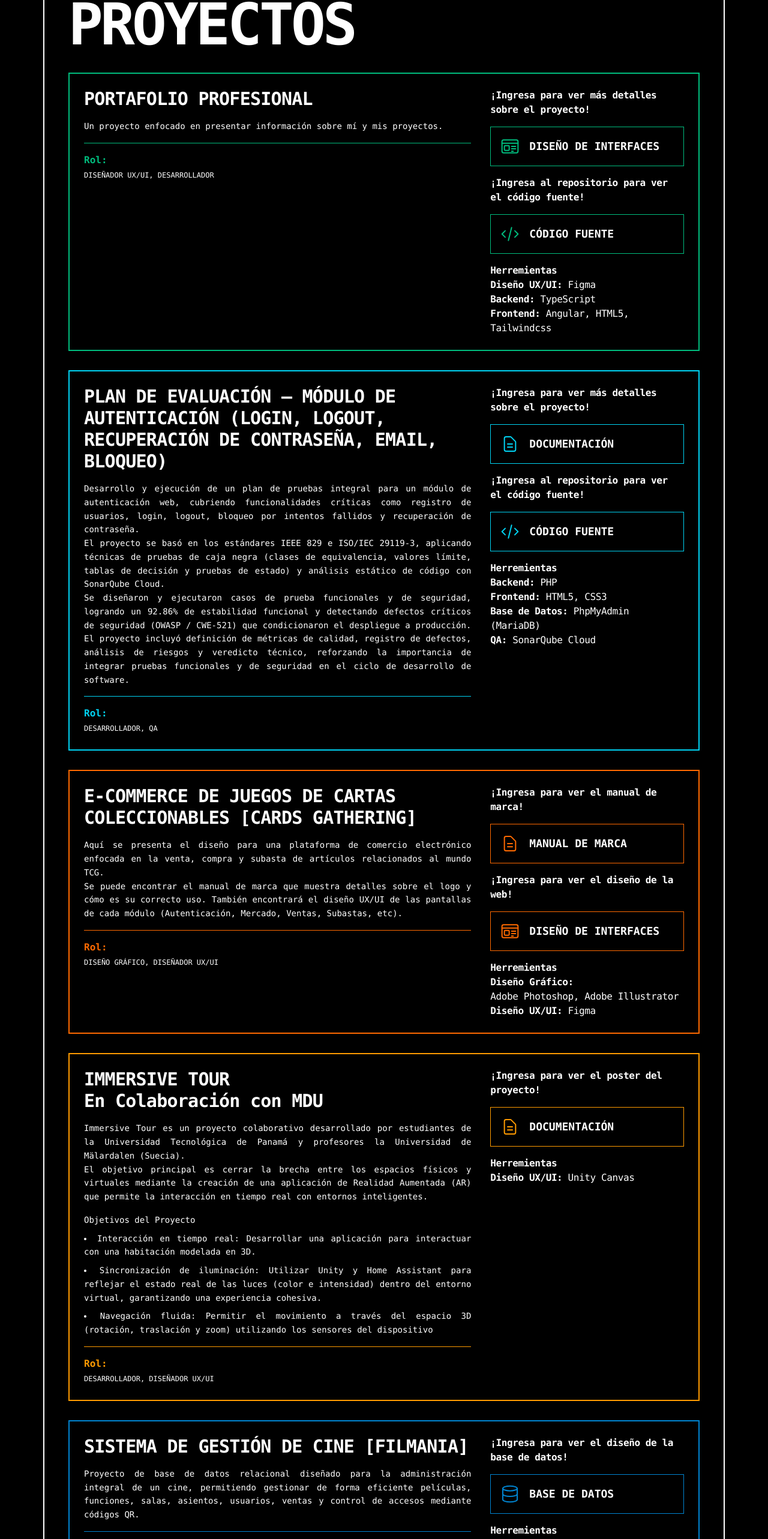
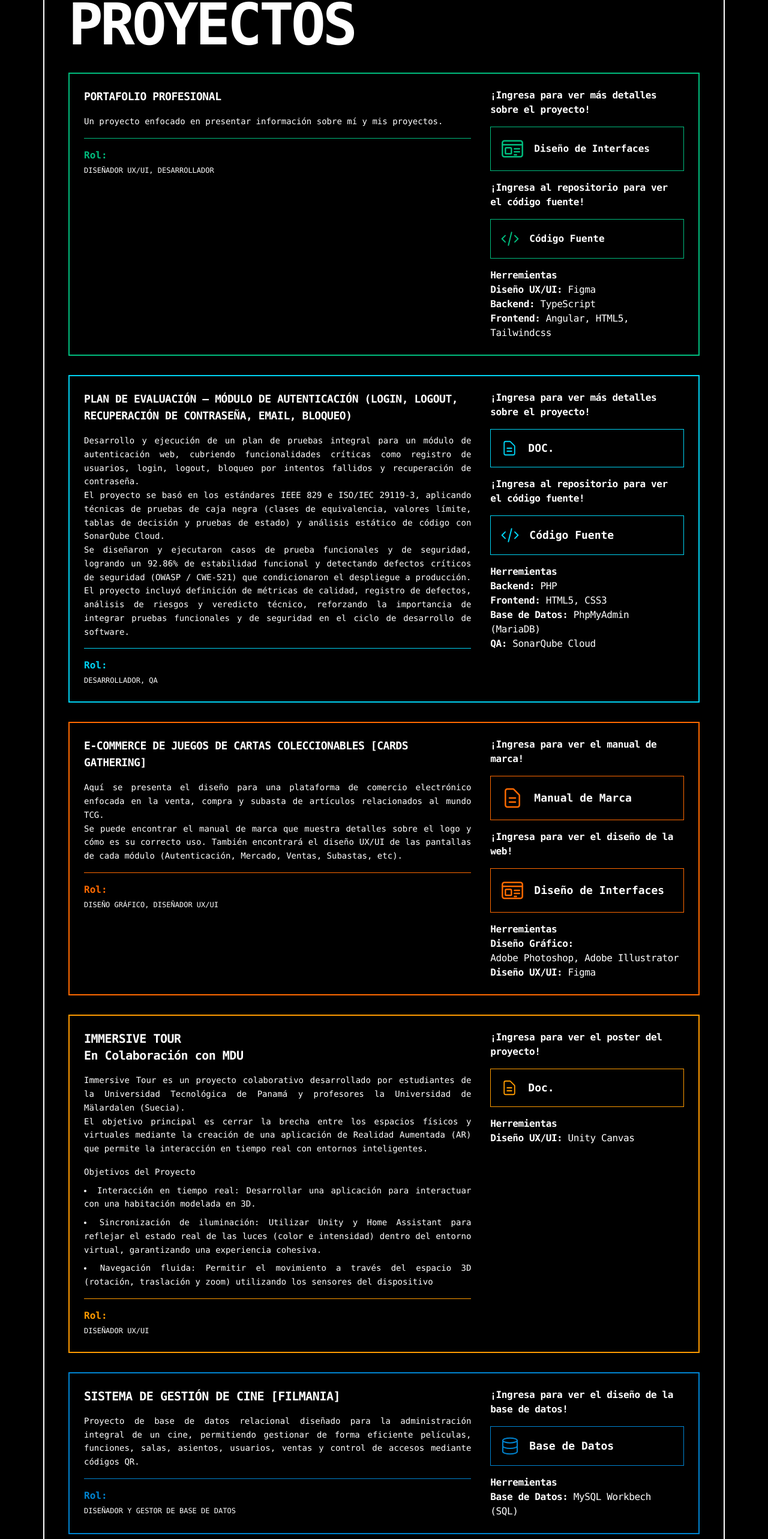
Before and after one commit to thealexispinel/PortafolioAlexisPinel, an Angular app: page /projects in a window 1280 px wide. Shown: the part 213-2778 px from the top of the page at 60% size. Built offline with nearby package versions, Linux system fonts and the light colour scheme.

Commit message:
Actualización de responsive 2.1

```diff
--- a/src/app/features/projects/projects.component.html
+++ b/src/app/features/projects/projects.component.html
@@ -1,6 +1,5 @@
 <section class="min-h-screen w-full bg-black flex justify-center items-start p-4 md:p-12 font-mono overflow-y-auto">
   <div class="border-2 border-white w-full max-w-6xl my-auto relative p-6 md:p-10 flex flex-col bg-black shadow-2xl">
-
     <div class="mb-8">
         <a routerLink="/home"
            routerLinkActive="text-cyan-400 font-bold"
@@ -8,7 +7,7 @@
            class="text-orange-500 text-xl font-bold hover:underline mb-2 block">
           [..] REGRESAR
         </a>
-        <h1 class="text-white text-6xl md:text-8xl font-bold uppercase tracking-tighter leading-none">
+        <h1 class="text-white text-xl md:text-8xl font-bold uppercase tracking-tighter leading-none">
           Proyectos
         </h1>
     </div>
@@ -18,7 +17,7 @@
     <div class="flex flex-col gap-8">
       <div class="border-2 border-emerald-500 p-6 flex flex-col md:flex-row gap-8 hover:bg-emerald-500 transition-colors group">
         <div class="w-full md:w-2/3 space-y-4">
-          <h2 class="text-white text-3xl font-bold uppercase tracking-tight">Portafolio Profesional</h2>
+          <h2 class="text-white text-lg font-bold uppercase tracking-tight">Portafolio Profesional</h2>
           <p class="text-white text-xs md:text-sm leading-relaxed text-justify font-light">
             Un proyecto enfocado en presentar información sobre mí y mis proyectos.
           </p>
@@ -30,17 +29,17 @@
         <div class="w-full md:w-1/3 flex flex-col gap-4 ">
           <h3 class="text-white text-basic font-bold tracking-tight">¡Ingresa para ver más detalles sobre el proyecto!</h3>
             <a href="https://www.figma.com/design/IawICaOkjkeYYmDvS7QACz/Untitled?node-id=0-1&t=wxUIrYOQqH8HsI0O-1" class="border border-emerald-500 p-4 flex items-center gap-4 hover:bg-white hover:text-emerald-500 transition-all group/link">
-              <svg class="w-8 h-8 text-emerald-500" fill="none" stroke="currentColor" viewBox="0 0 24 24">
+              <svg class="max-w-[40px] max-h-[40px] text-emerald-500" fill="none" stroke="currentColor" viewBox="0 0 24 24">
                 <rect x="2" y="4" width="20" height="16" rx="2" stroke-width="1.5" />
                 <path stroke-linecap="round" stroke-width="1.5" d="M2 8h20M14 12h5M14 15h5M14 18h2" />
                 <rect x="5" y="11" width="6" height="6" rx="1" stroke-width="1.5" />
               </svg>
-              <span class="text-white group-hover/link:text-emerald-500 text-lg font-bold uppercase leading-tight">Diseño de Interfaces</span>
+              <span class="text-white group-hover/link:text-emerald-500 text-base font-bold leading-tight">Diseño de Interfaces</span>
             </a>
           <h3 class="text-white text-basic font-bold tracking-tight">¡Ingresa al repositorio para ver el código fuente!</h3>
           <a href="https://github.com/thealexispinel/PortafolioAlexisPinel" class="border border-emerald-500 p-4 flex items-center gap-4 hover:bg-white hover:text-emerald-500 transition-all group/link">
             <svg class="w-8 h-8 text-emerald-500" fill="none" stroke="currentColor" viewBox="0 0 24 24"><path stroke-linecap="round" stroke-linejoin="round" stroke-width="1.5" d="M10 20l4-16m4 4l4 4-4 4M6 16l-4-4 4-4"></path></svg>
-            <span class="text-white group-hover/link:text-emerald-500 text-lg font-bold uppercase leading-tight">Código Fuente</span>
+            <span class="text-white group-hover/link:text-emerald-500 text-base font-bold leading-tight">Código Fuente</span>
           </a>
             <p class="text-white text-basic tracking-tight"><strong>Herremientas</strong><br><strong>Diseño UX/UI:</strong> Figma <br><strong>Backend:</strong> TypeScript <br> <strong>Frontend:</strong> Angular, HTML5, Tailwindcss</p>
         </div>
@@ -50,7 +49,7 @@
 
       <div class="border-2 border-cyan-400 p-6 flex flex-col md:flex-row gap-8 hover:bg-cyan-400/5 transition-colors group">
         <div class="w-full md:w-2/3 space-y-4">
-          <h2 class="text-white text-3xl font-bold uppercase tracking-tight">PLAN DE EVALUACIÓN – MÓDULO DE AUTENTICACIÓN (LOGIN, LOGOUT, RECUPERACIÓN DE CONTRASEÑA, EMAIL, BLOQUEO)</h2>
+          <h2 class="text-white text-lg font-bold uppercase tracking-tight">PLAN DE EVALUACIÓN – MÓDULO DE AUTENTICACIÓN (LOGIN, LOGOUT, RECUPERACIÓN DE CONTRASEÑA, EMAIL, BLOQUEO)</h2>
           <p class="text-white text-xs md:text-sm leading-relaxed text-justify font-light">
             Desarrollo y ejecución de un plan de pruebas integral para un módulo de autenticación web, cubriendo funcionalidades críticas como registro de usuarios, login, logout, bloqueo por intentos fallidos y recuperación de contraseña. <br>
             El proyecto se basó en los estándares IEEE 829 e ISO/IEC 29119-3, aplicando técnicas de pruebas de caja negra (clases de equivalencia, valores límite, tablas de decisión y pruebas de estado) y análisis estático de código con SonarQube Cloud. <br>
@@ -65,13 +64,13 @@
         <div class="w-full md:w-1/3 flex flex-col gap-4">
           <h3 class="text-white text-basic font-bold tracking-tight">¡Ingresa para ver más detalles sobre el proyecto!</h3>
           <a href="https://drive.google.com/file/d/1wvBYFde6hBY85Dfk3VPuWLfnHXrZHZ8N/view?usp=drive_link" class="border border-cyan-400 p-4 flex items-center gap-4 hover:bg-white hover:text-cyan-400 transition-all group/link">
-            <svg class="w-8 h-8 text-cyan-400" fill="none" stroke="currentColor" viewBox="0 0 24 24"><path stroke-linecap="round" stroke-linejoin="round" stroke-width="1.5" d="M9 12h6m-6 4h6m2 5H7a2 2 0 01-2-2V5a2 2 0 012-2h5.586a1 1 0 01.707.293l5.414 5.414a1 1 0 01.293.707V19a2 2 0 01-2 2z"></path></svg>
-            <span class="text-white group-hover/link:text-cyan-400 text-lg font-bold uppercase leading-tight">Documentación</span>
+            <svg class="max-w-[30px] max-h-[30px] text-cyan-400" fill="none" stroke="currentColor" viewBox="0 0 24 24"><path stroke-linecap="round" stroke-linejoin="round" stroke-width="1.5" d="M9 12h6m-6 4h6m2 5H7a2 2 0 01-2-2V5a2 2 0 012-2h5.586a1 1 0 01.707.293l5.414 5.414a1 1 0 01.293.707V19a2 2 0 01-2 2z"></path></svg>
+            <span class="text-white group-hover/link:text-cyan-400 text-lg font-bold uppercase leading-tight">Doc.</span>
           </a>
           <h3 class="text-white text-basic font-bold tracking-tight">¡Ingresa al repositorio para ver el código fuente!</h3>
           <a href="https://github.com/thealexispinel/RestauranteWushi" class="border border-cyan-400 p-4 flex items-center gap-4 hover:bg-white hover:text-cyan-400 transition-all group/link">
             <svg class="w-8 h-8 text-cyan-400" fill="none" stroke="currentColor" viewBox="0 0 24 24"><path stroke-linecap="round" stroke-linejoin="round" stroke-width="1.5" d="M10 20l4-16m4 4l4 4-4 4M6 16l-4-4 4-4"></path></svg>
-            <span class="text-white group-hover/link:text-cyan-400 text-lg font-bold uppercase leading-tight">Código Fuente</span>
+            <span class="text-white group-hover/link:text-cyan-400 text-lg font-bold leading-tight">Código Fuente</span>
           </a>
             <p class="text-white text-basic tracking-tight"><strong>Herremientas</strong><br><strong>Backend:</strong> PHP <br> <strong>Frontend:</strong> HTML5, CSS3 <br><strong>Base de Datos:</strong> PhpMyAdmin (MariaDB) <br><strong>QA:</strong> SonarQube Cloud</p>
         </div>
@@ -81,7 +80,7 @@
 
       <div class="border-2 border-orange-500 p-6 flex flex-col md:flex-row gap-8 hover:bg-orange-500 transition-colors group">
         <div class="w-full md:w-2/3 space-y-4">
-          <h2 class="text-white text-3xl font-bold uppercase tracking-tight">E-Commerce de Juegos de Cartas Coleccionables [Cards Gathering]</h2>
+          <h2 class="text-white text-lg font-bold uppercase tracking-tight">E-Commerce de Juegos de Cartas Coleccionables [Cards Gathering]</h2>
           <p class="text-white text-xs md:text-sm leading-relaxed text-justify font-light">
             Aquí se presenta el diseño para una plataforma de comercio electrónico enfocada en la venta, compra y subasta de artículos relacionados al mundo TCG. <br>
             Se puede encontrar el manual de marca que muestra detalles sobre el logo y cómo es su correcto uso. También encontrará el diseño UX/UI de las pantallas de cada módulo (Autenticación, Mercado, Ventas, Subastas, etc).
@@ -94,17 +93,17 @@
         <div class="w-full md:w-1/3 flex flex-col gap-4">
           <h3 class="text-white text-basic font-bold tracking-tight">¡Ingresa para ver el manual de marca!</h3>
           <a href="https://drive.google.com/file/d/1g9u8OFdivc01ml0i4UwX0B3CTSv7y73A/view?usp=drive_link" class="border border-orange-500 p-4 flex items-center gap-4 hover:bg-white hover:text-orange-500 transition-all group/link">
-            <svg class="w-8 h-8 text-orange-500" fill="none" stroke="currentColor" viewBox="0 0 24 24"><path stroke-linecap="round" stroke-linejoin="round" stroke-width="1.5" d="M9 12h6m-6 4h6m2 5H7a2 2 0 01-2-2V5a2 2 0 012-2h5.586a1 1 0 01.707.293l5.414 5.414a1 1 0 01.293.707V19a2 2 0 01-2 2z"></path></svg>
-            <span class="text-white group-hover/link:text-orange-500 text-lg font-bold uppercase leading-tight">Manual de Marca</span>
+            <svg class="max-w-[40px] max-h-[40px] text-orange-500" fill="none" stroke="currentColor" viewBox="0 0 24 24"><path stroke-linecap="round" stroke-linejoin="round" stroke-width="1.5" d="M9 12h6m-6 4h6m2 5H7a2 2 0 01-2-2V5a2 2 0 012-2h5.586a1 1 0 01.707.293l5.414 5.414a1 1 0 01.293.707V19a2 2 0 01-2 2z"></path></svg>
+            <span class="text-white group-hover/link:text-orange-500 text-lg font-bold leading-tight">Manual de Marca</span>
           </a>
           <h3 class="text-white text-basic font-bold tracking-tight">¡Ingresa para ver el diseño de la web!</h3>
             <a href="https://www.figma.com/design/IIOTUKEYLjXA17o5ZcUADW/Cards-Gathering--V.II?node-id=0-1&t=HrS4Xn3NK2FCyirX-1" class="border border-orange-500 p-4 flex items-center gap-4 hover:bg-white hover:text-orange-500 transition-all group/link">
-              <svg class="w-8 h-8 text-orange-500" fill="none" stroke="currentColor" viewBox="0 0 24 24">
+              <svg class="max-w-[40px] max-h-[40px] text-orange-500" fill="none" stroke="currentColor" viewBox="0 0 24 24">
                 <rect x="2" y="4" width="20" height="16" rx="2" stroke-width="1.5" />
                 <path stroke-linecap="round" stroke-width="1.5" d="M2 8h20M14 12h5M14 15h5M14 18h2" />
                 <rect x="5" y="11" width="6" height="6" rx="1" stroke-width="1.5" />
               </svg>
-              <span class="text-white group-hover/link:text-orange-500 text-lg font-bold uppercase leading-tight">Diseño de Interfaces</span>
+              <span class="text-white group-hover/link:text-orange-500 text-lg font-bold leading-tight">Diseño de Interfaces</span>
             </a>
             <p class="text-white text-basic tracking-tight"><strong>Herremientas</strong><br><strong>Diseño Gráfico:</strong><br> Adobe Photoshop, Adobe Illustrator <br> <strong>Diseño UX/UI:</strong> Figma</p>
         </div>
@@ -114,7 +113,7 @@
 
       <div class="border-2 border-amber-500 p-6 flex flex-col md:flex-row gap-8 hover:bg-amber-500/5 transition-colors">
         <div class="w-full md:w-2/3 space-y-4">
-          <h2 class="text-white text-3xl font-bold tracking-tight">IMMERSIVE TOUR <br> En Colaboración con MDU</h2>
+          <h2 class="text-white text-xl font-bold tracking-tight">IMMERSIVE TOUR <br> En Colaboración con MDU</h2>
           <div>
             <p class="text-white text-xs md:text-sm leading-relaxed text-justify font-light">
               Immersive Tour es un proyecto colaborativo desarrollado por estudiantes de la Universidad Tecnológica de Panamá y profesores la Universidad de Mälardalen (Suecia). <br> El objetivo principal es cerrar la brecha entre los espacios físicos y virtuales mediante la creación de una aplicación de Realidad Aumentada (AR) que permite la interacción en tiempo real con entornos inteligentes.
@@ -128,14 +127,14 @@
           </div>
           <div class="pt-4 border-t border-amber-500">
             <span class="text-amber-500 font-bold block">Rol:</span>
-            <span class="text-white text-xs">DESARROLLADOR, DISEÑADOR UX/UI</span>
+            <span class="text-white text-xs">DISEÑADOR UX/UI</span>
           </div>
         </div>
         <div class="w-full md:w-1/3 flex flex-col gap-4">
           <h3 class="text-white text-basic font-bold tracking-tight">¡Ingresa para ver el poster del proyecto!</h3>
           <a href="https://drive.google.com/file/d/1Ykq4S8FOiq8-WSdunjY8Cy-VCzqHuf7b/view?usp=drive_link" class="border border-amber-500 p-4 flex items-center gap-4 hover:bg-white hover:text-amber-500 transition-all group/link">
-            <svg class="w-8 h-8 text-amber-500" fill="none" stroke="currentColor" viewBox="0 0 24 24"><path stroke-linecap="round" stroke-linejoin="round" stroke-width="1.5" d="M9 12h6m-6 4h6m2 5H7a2 2 0 01-2-2V5a2 2 0 012-2h5.586a1 1 0 01.707.293l5.414 5.414a1 1 0 01.293.707V19a2 2 0 01-2 2z"></path></svg>
-            <span class="text-white group-hover/link:text-amber-500 text-lg font-bold uppercase leading-tight">Documentación</span>
+            <svg class="max-w-[30px] max-h-[30px] text-amber-500" fill="none" stroke="currentColor" viewBox="0 0 24 24"><path stroke-linecap="round" stroke-linejoin="round" stroke-width="1.5" d="M9 12h6m-6 4h6m2 5H7a2 2 0 01-2-2V5a2 2 0 012-2h5.586a1 1 0 01.707.293l5.414 5.414a1 1 0 01.293.707V19a2 2 0 01-2 2z"></path></svg>
+            <span class="text-white group-hover/link:text-amber-500 text-lg font-bold leading-tight">Doc.</span>
           </a>
             <p class="text-white text-basic tracking-tight"><strong>Herremientas</strong><br><strong>Diseño UX/UI:</strong> Unity Canvas</p>
         </div>
@@ -145,7 +144,7 @@
 
       <div class="border-2 border-sky-600 p-6 flex flex-col md:flex-row gap-8 hover:bg-sky-600/5 transition-colors">
         <div class="w-full md:w-2/3 space-y-4">
-          <h2 class="text-white text-3xl font-bold uppercase tracking-tight">Sistema de Gestión de Cine [Filmania]</h2>
+          <h2 class="text-white text-xl font-bold uppercase tracking-tight">Sistema de Gestión de Cine [Filmania]</h2>
           <p class="text-white text-xs md:text-sm leading-relaxed text-justify font-light">
             Proyecto de base de datos relacional diseñado para la administración integral de un cine, permitiendo gestionar de forma eficiente películas, funciones, salas, asientos, usuarios, ventas y control de accesos mediante códigos QR.
           </p>
@@ -161,7 +160,7 @@
                 <ellipse cx="12" cy="5" rx="9" ry="3" stroke-width="1.5" />
                 <path stroke-linecap="round" stroke-width="1.5" d="M3 5v14c0 1.657 4.03 3 9 3s9-1.343 9-3V5M3 12c0 1.657 4.03 3 9 3s9-1.343 9-3" />
               </svg>
-              <span class="text-white group-hover/link:text-sky-600 text-lg font-bold uppercase leading-tight">Base de Datos</span>
+              <span class="text-white group-hover/link:text-sky-600 text-lg font-bold leading-tight">Base de Datos</span>
             </a>
             <p class="text-white text-basic tracking-tight"><strong>Herremientas</strong><br><strong>Base de Datos:</strong> MySQL Workbech (SQL)</p>
         </div>
@@ -171,7 +170,7 @@
 
       <div class="border-2 border-blue-600 p-6 flex flex-col md:flex-row gap-8 hover:bg-blue-600/5 transition-colors">
         <div class="w-full md:w-2/3 space-y-4">
-          <h2 class="text-white text-3xl font-bold uppercase tracking-tight">Cody</h2>
+          <h2 class="text-white text-xl font-bold uppercase tracking-tight">Cody</h2>
           <p class="text-white text-xs md:text-sm leading-relaxed text-justify font-light">
             Diseño UX/UI para Cody, un juego educativo sobre los protocolos HTTP.
           </p>
@@ -181,13 +180,14 @@
           </div>
         </div>
         <div class="w-full md:w-1/3 flex flex-col gap-4">
+          <h3 class="text-white text-basic font-bold tracking-tight">¡Ingresa para ver el diseño del app!</h3>
             <a href="https://www.figma.com/design/tqCtnoHcGDF4mVyDSg95zC/Cody?node-id=0-1&t=UuqyPw8uJ0dB30ZN-1" class="border border-blue-500 p-4 flex items-center gap-4 hover:bg-white hover:text-blue-500 transition-all group/link">
-              <svg class="w-8 h-8 text-blue-500" fill="none" stroke="currentColor" viewBox="0 0 24 24">
+              <svg class="max-w-[40px] max-h-[40px] text-blue-500" fill="none" stroke="currentColor" viewBox="0 0 24 24">
                 <rect x="2" y="4" width="20" height="16" rx="2" stroke-width="1.5" />
                 <path stroke-linecap="round" stroke-width="1.5" d="M2 8h20M14 12h5M14 15h5M14 18h2" />
                 <rect x="5" y="11" width="6" height="6" rx="1" stroke-width="1.5" />
               </svg>
-              <span class="text-white group-hover/link:text-blue-500 text-lg font-bold uppercase leading-tight">Diseño de Interfaces</span>
+              <span class="text-white group-hover/link:text-blue-500 text-lg font-bold leading-tight">Diseño de Interfaces</span>
             </a>
             <p class="text-white text-basic tracking-tight"><strong>Herremientas</strong><br><strong>Diseño UX/UI:</strong> Figma</p>
         </div>
```
